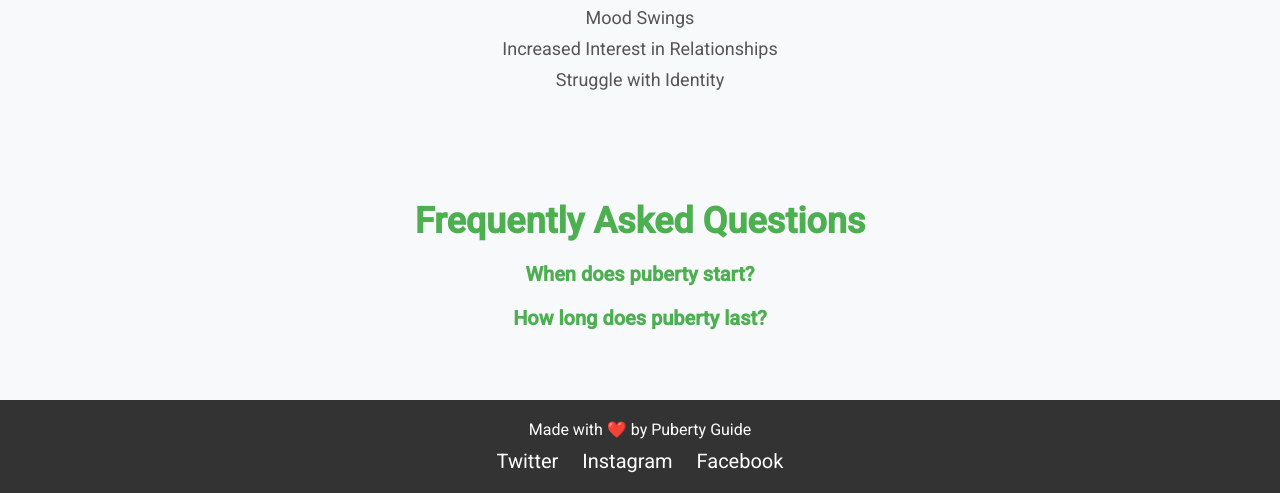
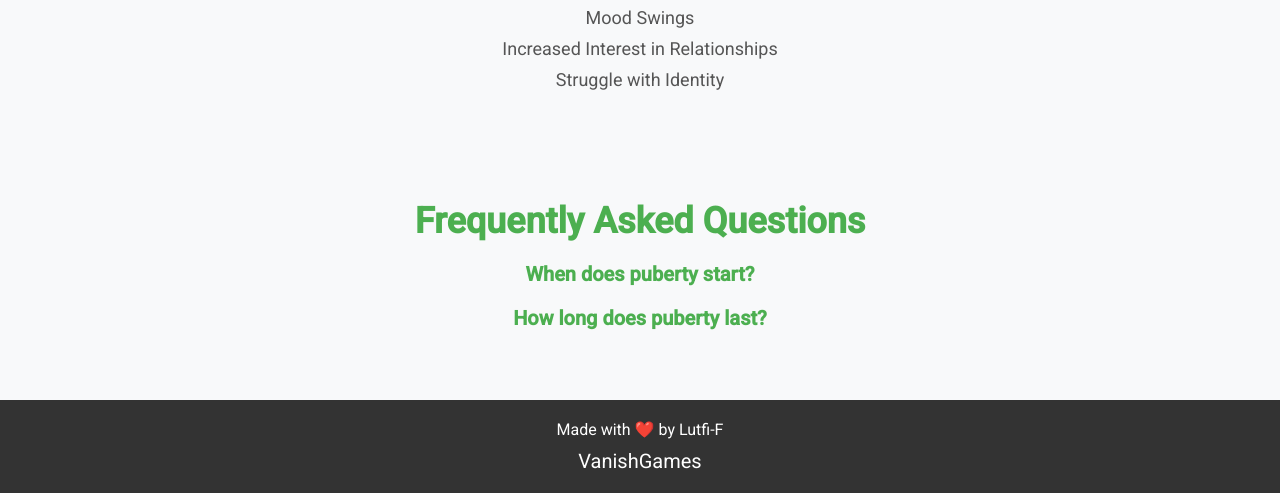
Before and after one commit to Lutfi-F/School, a plain HTML site: page index.html in a window 1280 px wide. Shown: the part 670-1163 px from the top of the page. Drawn offline with Linux system fonts and the light colour scheme.

Commit message:
Update index.html

```diff
--- a/index.html
+++ b/index.html
@@ -66,11 +66,9 @@
 
     <!-- Footer -->
     <footer id="footer">
-        <p>Made with ❤️ by Puberty Guide</p>
+        <p>Made with ❤️ by Lutfi-F</p>
         <div class="social-media">
-            <a href="https://twitter.com" target="_blank">Twitter</a>
-            <a href="https://instagram.com" target="_blank">Instagram</a>
-            <a href="https://facebook.com" target="_blank">Facebook</a>
+            <a href="https://vanishgames.oragne.dev/" target="_blank">VanishGames</a>
         </div>
     </footer>
 
```
